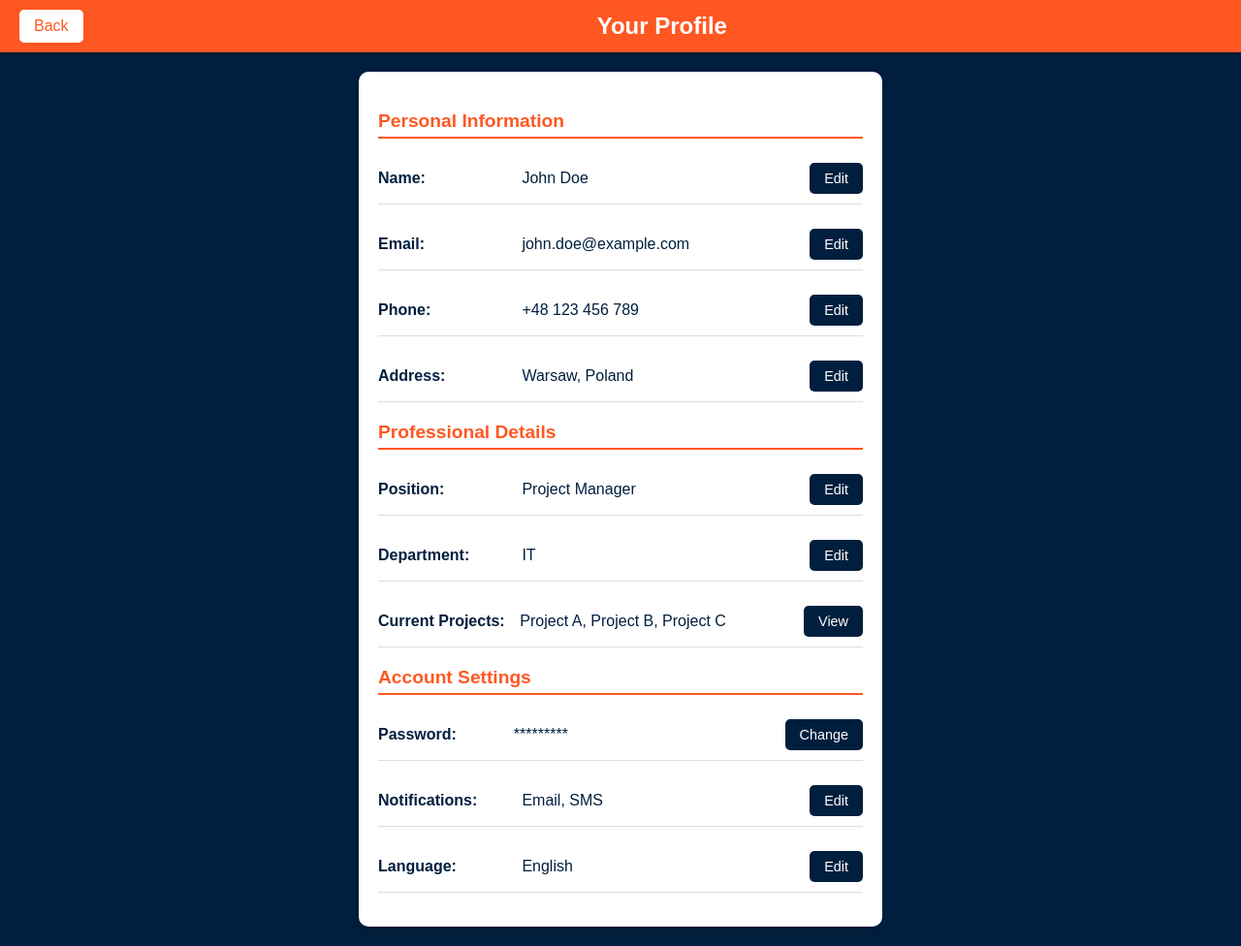
After one commit to MaciejMalina/wdpaiProject, a PHP site: page /profile.html in a window 1280 px wide. The commit adds this page. Shown: the whole page at 97% size. Run offline with PHP 8.4, Linux system fonts and the light colour scheme.

Commit message:
The remaining frontend

```diff
--- /dev/null
+++ b/frontend/css/profile.css
@@ -0,0 +1,147 @@
+/* Ogólne stylowanie */
+body {
+    margin: 0;
+    padding: 0;
+    font-family: Arial, sans-serif;
+    background-color: #001F3F;
+    color: white;
+    height: 100vh;
+    display: flex;
+    flex-direction: column;
+    align-items: center;
+}
+
+/* Nagłówek */
+.header {
+    background-color: #FF5722;
+    color: white;
+    width: 100%;
+    padding: 10px 20px;
+    display: flex;
+    align-items: center;
+    justify-content: space-between;
+    position: sticky;
+    top: 0;
+    z-index: 10;
+    box-shadow: 0 4px 6px rgba(0, 0, 0, 0.2);
+}
+
+.header h1 {
+    margin: 0 auto;
+    font-size: 1.5rem;
+    text-align: center;
+}
+
+.back-button {
+    background-color: white;
+    color: #FF5722;
+    border: none;
+    border-radius: 5px;
+    padding: 8px 15px;
+    font-size: 1rem;
+    cursor: pointer;
+    margin-left: 20px;
+    transition: background-color 0.3s;
+}
+
+.back-button:hover {
+    background-color: #FFCCBC;
+}
+
+/* Treść strony */
+.content {
+    flex: 1;
+    display: flex;
+    justify-content: center;
+    align-items: center;
+    width: 100%;
+    padding: 20px;
+    box-sizing: border-box;
+}
+
+/* Karta profilu */
+.profile-card {
+    background-color: white;
+    color: #001F3F;
+    padding: 20px;
+    border-radius: 10px;
+    width: 85%;
+    max-width: 500px;
+    box-shadow: 0 4px 6px rgba(0, 0, 0, 0.2);
+    text-align: left;
+}
+
+.profile-card h2 {
+    font-size: 1.2rem;
+    margin: 20px 0 15px;
+    color: #FF5722;
+    border-bottom: 2px solid #FF5722;
+    padding-bottom: 5px;
+}
+
+/* Wiersze profilu */
+.profile-row {
+    display: flex;
+    align-items: center;
+    justify-content: space-between;
+    margin-bottom: 15px;
+    padding: 10px 0;
+    border-bottom: 1px solid #ddd;
+    font-size: 1rem;
+}
+
+.profile-row strong {
+    flex: 1;
+    font-weight: bold;
+}
+
+.profile-row span {
+    flex: 2;
+    text-align: left;
+}
+
+/* Przycisk edycji */
+.edit-button {
+    background-color: #001F3F;
+    color: white;
+    border: none;
+    border-radius: 5px;
+    padding: 8px 15px;
+    font-size: 0.9rem;
+    cursor: pointer;
+    transition: background-color 0.3s;
+}
+
+.edit-button:hover {
+    background-color: #004080;
+}
+
+/* Responsywność */
+@media (max-width: 768px) {
+    .profile-card {
+        width: 90%;
+    }
+
+    .header h1 {
+        font-size: 1.2rem;
+    }
+
+    .back-button {
+        font-size: 0.9rem;
+    }
+
+    .profile-row {
+        flex-direction: column;
+        align-items: flex-start;
+    }
+
+    .profile-row strong,
+    .profile-row span {
+        text-align: left;
+        margin-bottom: 5px;
+    }
+
+    .edit-button {
+        align-self: flex-end;
+    }
+}
--- a/frontend/dashboard.html
+++ b/frontend/dashboard.html
@@ -9,9 +9,7 @@
 <body>
     <div class="header">
         <h1>Your projects</h1>
-        <div class="account">
-            <span>Account</span>
-        </div>
+        <a href="profile.html" class="account">Account</a>
     </div>
     <div class="dashboard">
         <div class="project-card" onclick="location.href='project.html';">
--- /dev/null
+++ b/frontend/profile.html
@@ -0,0 +1,74 @@
+<!DOCTYPE html>
+<html lang="en">
+<head>
+    <meta charset="UTF-8">
+    <meta name="viewport" content="width=device-width, initial-scale=1.0">
+    <title>Profile</title>
+    <link rel="stylesheet" href="css/profile.css">
+</head>
+<body>
+    <div class="header">
+        <button onclick="history.back()" class="back-button">Back</button>
+        <h1>Your Profile</h1>
+    </div>
+    <div class="content">
+        <div class="profile-card">
+            <h2>Personal Information</h2>
+            <div class="profile-row">
+                <strong>Name:</strong>
+                <span>John Doe</span>
+                <button class="edit-button">Edit</button>
+            </div>
+            <div class="profile-row">
+                <strong>Email:</strong>
+                <span>john.doe@example.com</span>
+                <button class="edit-button">Edit</button>
+            </div>
+            <div class="profile-row">
+                <strong>Phone:</strong>
+                <span>+48 123 456 789</span>
+                <button class="edit-button">Edit</button>
+            </div>
+            <div class="profile-row">
+                <strong>Address:</strong>
+                <span>Warsaw, Poland</span>
+                <button class="edit-button">Edit</button>
+            </div>
+
+            <h2>Professional Details</h2>
+            <div class="profile-row">
+                <strong>Position:</strong>
+                <span>Project Manager</span>
+                <button class="edit-button">Edit</button>
+            </div>
+            <div class="profile-row">
+                <strong>Department:</strong>
+                <span>IT</span>
+                <button class="edit-button">Edit</button>
+            </div>
+            <div class="profile-row">
+                <strong>Current Projects:</strong>
+                <span>Project A, Project B, Project C</span>
+                <button class="edit-button">View</button>
+            </div>
+
+            <h2>Account Settings</h2>
+            <div class="profile-row">
+                <strong>Password:</strong>
+                <span>*********</span>
+                <button class="edit-button">Change</button>
+            </div>
+            <div class="profile-row">
+                <strong>Notifications:</strong>
+                <span>Email, SMS</span>
+                <button class="edit-button">Edit</button>
+            </div>
+            <div class="profile-row">
+                <strong>Language:</strong>
+                <span>English</span>
+                <button class="edit-button">Edit</button>
+            </div>
+        </div>
+    </div>
+</body>
+</html>
--- a/frontend/project.html
+++ b/frontend/project.html
@@ -10,6 +10,7 @@
     <div class="header">
         <button onclick="history.back()" class="back-button">Back</button>
         <h1>Project nr. 1</h1>
+        <a href="profile.html" class="account">Account</a>
     </div>
     <div class="content">
         <div class="project-details">
```
Also changed, not shown: frontend/css/dashboard.css (+17 -0 lines), frontend/css/manager-view.css (+91 -87 lines), frontend/css/project.css (+18 -0 lines), frontend/manager-view.html (+4 -11 lines).
